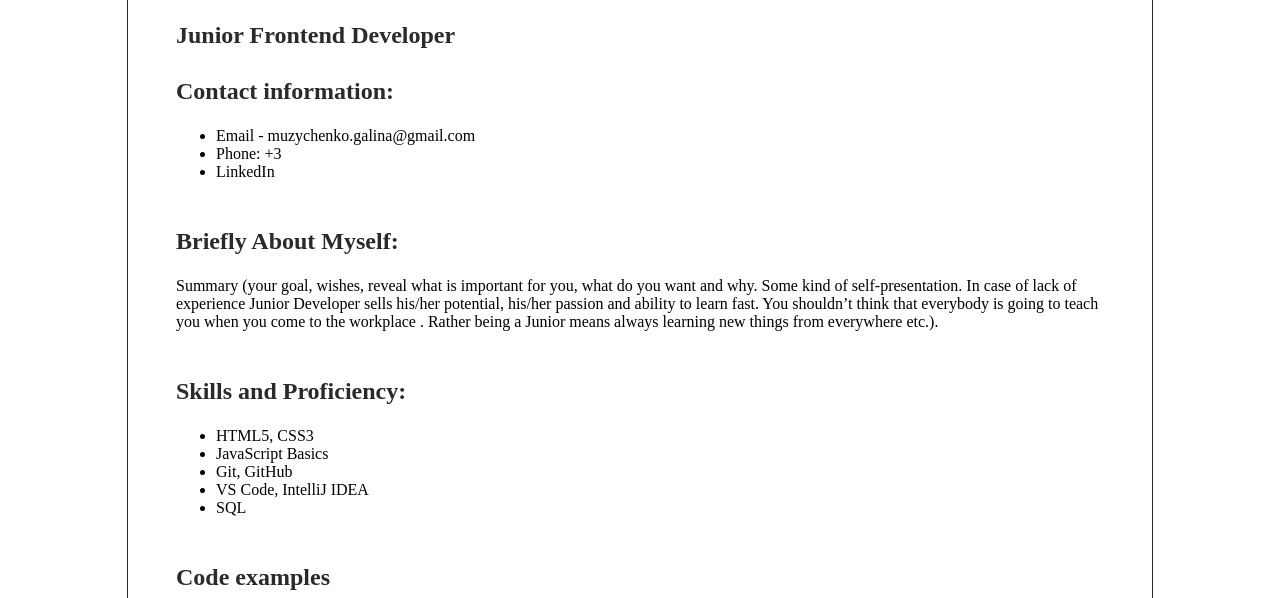
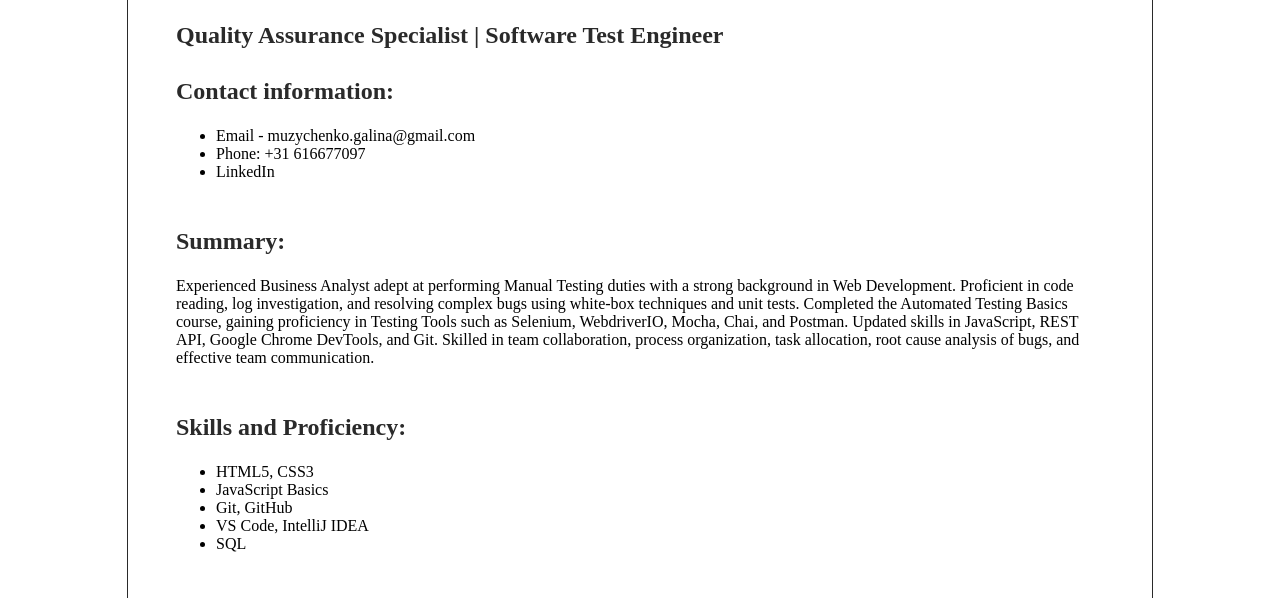
Before and after one commit to galamuz/rsschool-cv, a plain HTML site: page index.html in a window 1280 px wide. Shown: the part 146-744 px from the top of the page. Drawn offline with Linux system fonts and the light colour scheme.

Commit message:
fix: fix description

```diff
--- a/index.html
+++ b/index.html
@@ -11,22 +11,24 @@
   <div class="table">
     <h1>rsschool-cv</h1>
     <h2>Galina Muzychenko</h2>
-    <h3>Junior Frontend Developer</h3>
+    <h3>Quality Assurance Specialist | Software Test Engineer</h3>
     <div class="col">
       <h3>Contact information:</h3>
       <ul>
         <li>Email - muzychenko.galina@gmail.com</li>
-        <li>Phone: +3</li>
+        <li>Phone: +31 616677097</li>
         <li>LinkedIn</li>
       </ul>
     </div>
     <div class="col">
-      <h3>Briefly About Myself:</h3>
-      <p>Summary (your goal, wishes, reveal what is important for you, what do you want and why.
-        Some kind of self-presentation. In case of lack of experience Junior Developer sells his/her potential, his/her
-        passion and ability to learn fast. You shouldn’t think that everybody is going to teach you when you come to the
-        workplace . Rather being a Junior means always
-        learning new things from everywhere etc.).</p>
+      <h3>Summary:</h3>
+      <p> Experienced Business Analyst adept at performing Manual Testing duties with a strong background
+        in Web Development. Proficient in code reading, log investigation, and resolving complex bugs
+        using white-box techniques and unit tests. Completed the Automated Testing Basics course, gaining
+        proficiency in Testing Tools such as Selenium, WebdriverIO, Mocha, Chai, and Postman. Updated
+        skills in JavaScript, REST API, Google Chrome DevTools, and Git. Skilled in team collaboration,
+        process organization, task allocation, root cause analysis of bugs, and effective team
+        communication.</p>
     </div>
     <div class="col">
       <h3>Skills and Proficiency:</h3>
@@ -56,5 +58,8 @@
       <h3>English level -B1 (Intermediate)</h3>
     </div>
   </div>
+<footer>
+
+</footer>
 </body>
 </html>
```
